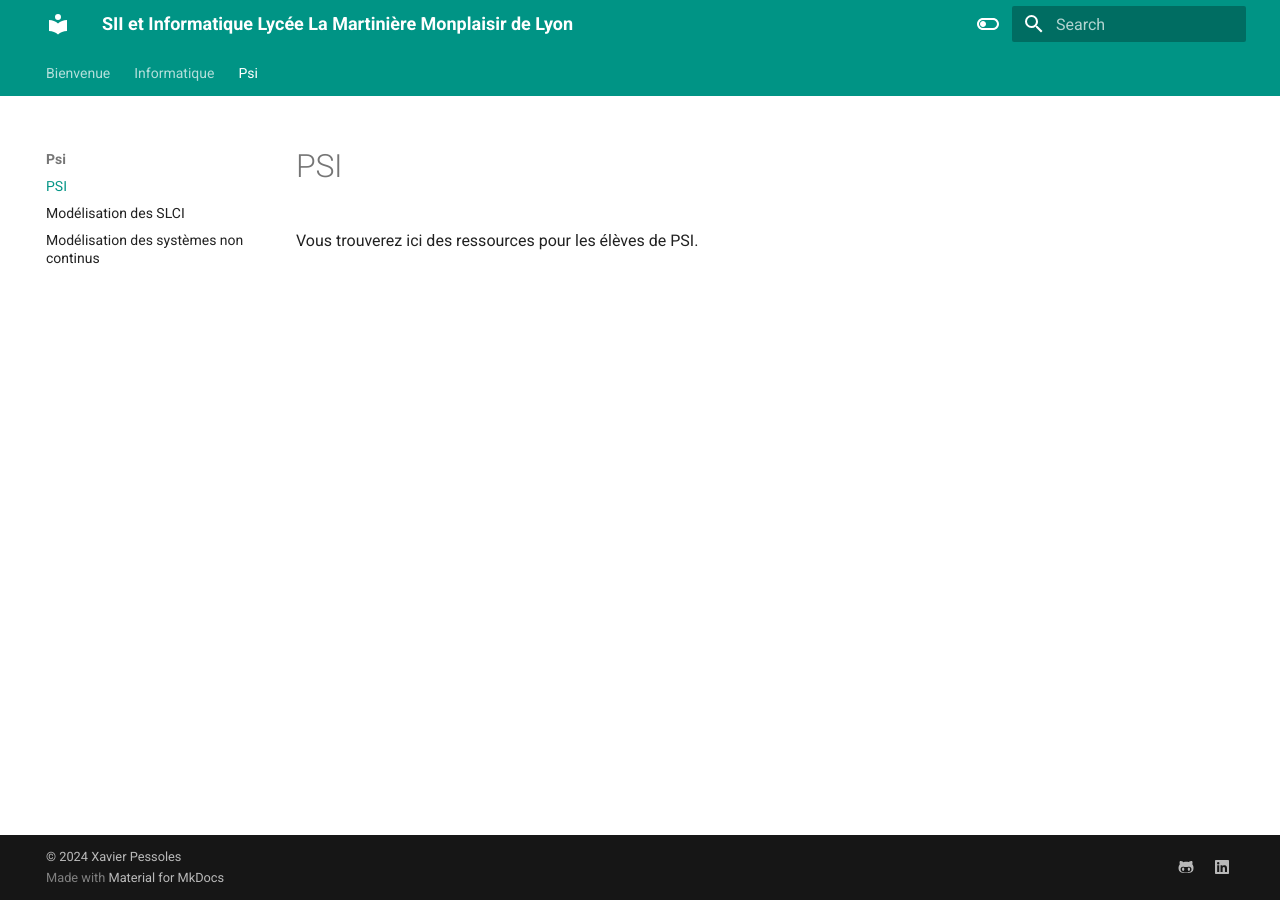
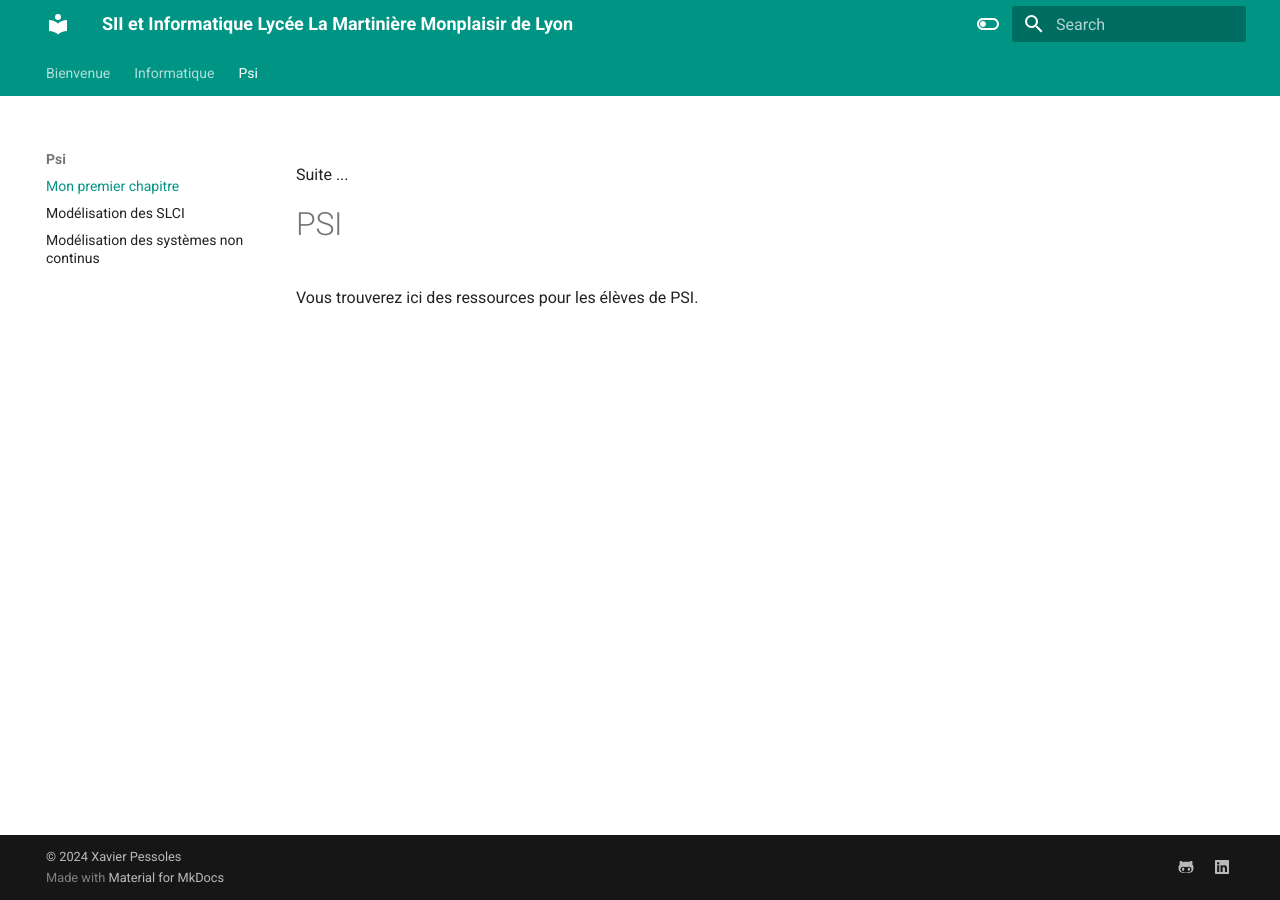
Before and after one commit to xpessoles/xpessoles.github.io, an MkDocs documentation site: the page built from docs/psi/index.md, in a window 1280 px wide. Built offline with MkDocs 1.6.1 and Material for MkDocs 9.7.7, drawn with Linux system fonts in a browser that asks for light colours.

Commit message:
Update index.md

```diff
--- a/docs/psi/index.md
+++ b/docs/psi/index.md
@@ -1,3 +1,11 @@
+---
+author: Mon Nom
+title: Mon premier chapitre
+---
+
+Suite ...
+
+
 # PSI
 
 Vous trouverez ici des ressources pour les élèves de PSI.
```
